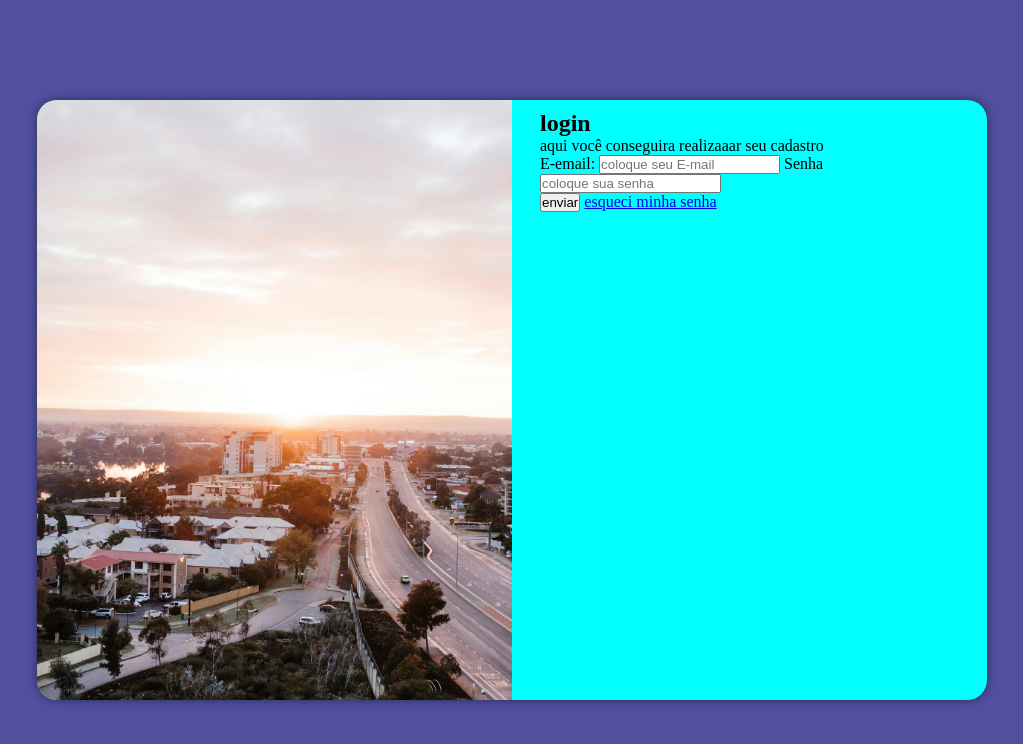
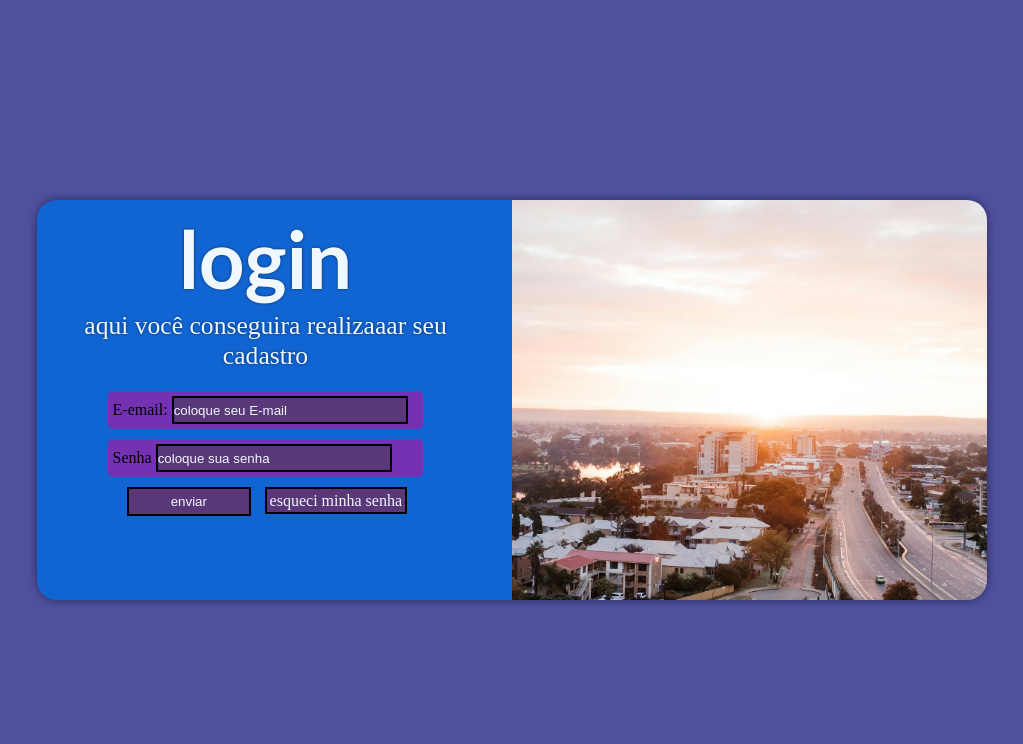
Before and after one commit to samueltenoriodasilva-ui/curso-html-css, a plain HTML site: page site-login/index.html in a window 1280 px wide. Shown: the whole page, without its empty margins (128-1151 px from the left). Drawn offline with Linux system fonts and the light colour scheme.

Commit message:
terminado bem simples

```diff
--- a/site-login/estilo/media-query.css
+++ b/site-login/estilo/media-query.css
@@ -11,7 +11,7 @@
 
     section#login{
         width: 750px;
-        height: 500px;
+        height: 300px;
     }
 
     #imagem{
@@ -26,25 +26,45 @@
         width: 65%;
         height: 100%;
     }
+
+    .enviar{
+        margin-left: 35px;
+    }
 }
 
 @media screen and (min-width: 1025px) {
 
     section#login{
         width: 950px;
-        height: 600px;
+        height: 400px;
     }
 
     #imagem{
-        float: left;
+        float: right;
         width: 50%;
         height: 100%;
 
     }
 
     #formulario{
-        float:right;
+        float:left;
         width: 46%;
         height: 100%;
     }
+
+    #formulario > h1{
+        font-size: 5em;
+        color: aliceblue;
+        text-shadow: 0px 0px 3px rgba(0, 0, 0, 0.555);
+    }
+
+    #formulario p{
+        font-size: 1.6em;
+        color: aliceblue;
+        text-shadow: 0px 0px 3px rgba(0, 0, 0, 0.555);
+    }
+
+    .enviar{
+        margin-left: 25px;
+    }
 }
--- a/site-login/estilo/style.css
+++ b/site-login/estilo/style.css
@@ -15,7 +15,7 @@ section#login{
     top: 50%;
     left: 50%;
     transform: translate(-50%, -50%);
-    background-color: aqua;
+    background-color: rgb(17, 101, 211);
     width: 400px;
     height: 600px;
     box-shadow: 0px 0px 10px rgba(0, 0, 0, 0.479);
@@ -37,3 +37,71 @@ section#login{
     display: block;
     padding: 10px;
 }
+
+#formulario > h1{
+    font-family: 'Gill Sans', 'Gill Sans MT', Calibri, 'Trebuchet MS', sans-serif;
+    font-size: 2.4em;
+    text-align: center;
+    margin-bottom: 5px;
+}
+
+#formulario > p{
+    font-size: 1.2em;
+    text-align: center;
+    margin-bottom: 20px;
+}
+
+#formulario > div.campo{
+    background-color: rgb(116, 50, 179);
+    padding: 5px;
+    border-radius: 5px;
+    width: 70%;
+    margin: auto;
+    margin-bottom: 10px;
+}
+
+#formulario > div.campo > input{
+    width:  76%;
+    height: 24px;
+    background-color: rgb(89, 55, 121);
+    border: 2px solid black;
+}
+
+#formulario > div.campo > input:hover{
+    background-color: rgb(159, 93, 221);
+}
+
+#formulario > div.campo > ::placeholder{
+    color: aliceblue;
+}
+
+.enviar input{
+    display: inline-block;
+    width: 30%;
+    padding: 5px;
+    margin: 0px 10px 0px 55px;
+    background-color: rgb(89, 55, 121);
+    border: 2px solid black;
+    color: aliceblue;
+}
+
+.enviar input:hover{
+    background-color: rgb(159, 93, 221);
+}
+
+.enviar a{
+    width: 80%;
+    margin: auto;
+    padding: 3px;
+    text-decoration: none;
+    text-align: center;
+    font-size: 1em;
+    color: aliceblue;
+    background-color:rgb(89, 55, 121);
+    border: 2px solid black;
+}
+
+.enviar a:hover{
+    background-color:  rgb(159, 93, 221);
+    text-decoration: underline;
+}
--- a/site-login/index.html
+++ b/site-login/index.html
@@ -5,6 +5,7 @@
     <meta name="viewport" content="width=device-width, initial-scale=1.0">
     <link rel="stylesheet" href="estilo/style.css">
     <link rel="stylesheet" href="estilo/media-query.css">
+    <link rel="stylesheet" href="https://fonts.googleapis.com/icon?family=Material+Icons">
     <title>login simples</title>
 </head>
 <body>
@@ -21,14 +22,20 @@
 
                 <form action="login.php" method="post"></form>
 
-                <label for="e-mail">E-email:</label>
-                <input type="email" name="email" id="iemail" placeholder="coloque seu E-mail" required>
+                <div class="campo">
+                    <label for="iemail">E-email:</label>
+                    <input type="email" name="email" id="iemail" placeholder="coloque seu E-mail" required>
+                </div>
 
-                <label for="senha">Senha</label>
-                <input type="password" name="senha" id="isenha" placeholder="coloque sua senha" required maxlength="8"><br>
+                <div class="campo">
+                    <label for="isenha">Senha</label>
+                    <input type="password" name="senha" id="isenha" placeholder="coloque sua senha" required maxlength="8"><br>
+                </div>
 
-                <input type="submit" value="enviar">
-                <a href="/">esqueci minha senha</a>
+                <div class="enviar">
+                    <input type="submit" value="enviar">
+                    <a href="/">esqueci minha senha</a>
+                </div>
             </div>
         </section>
     </main>
```
